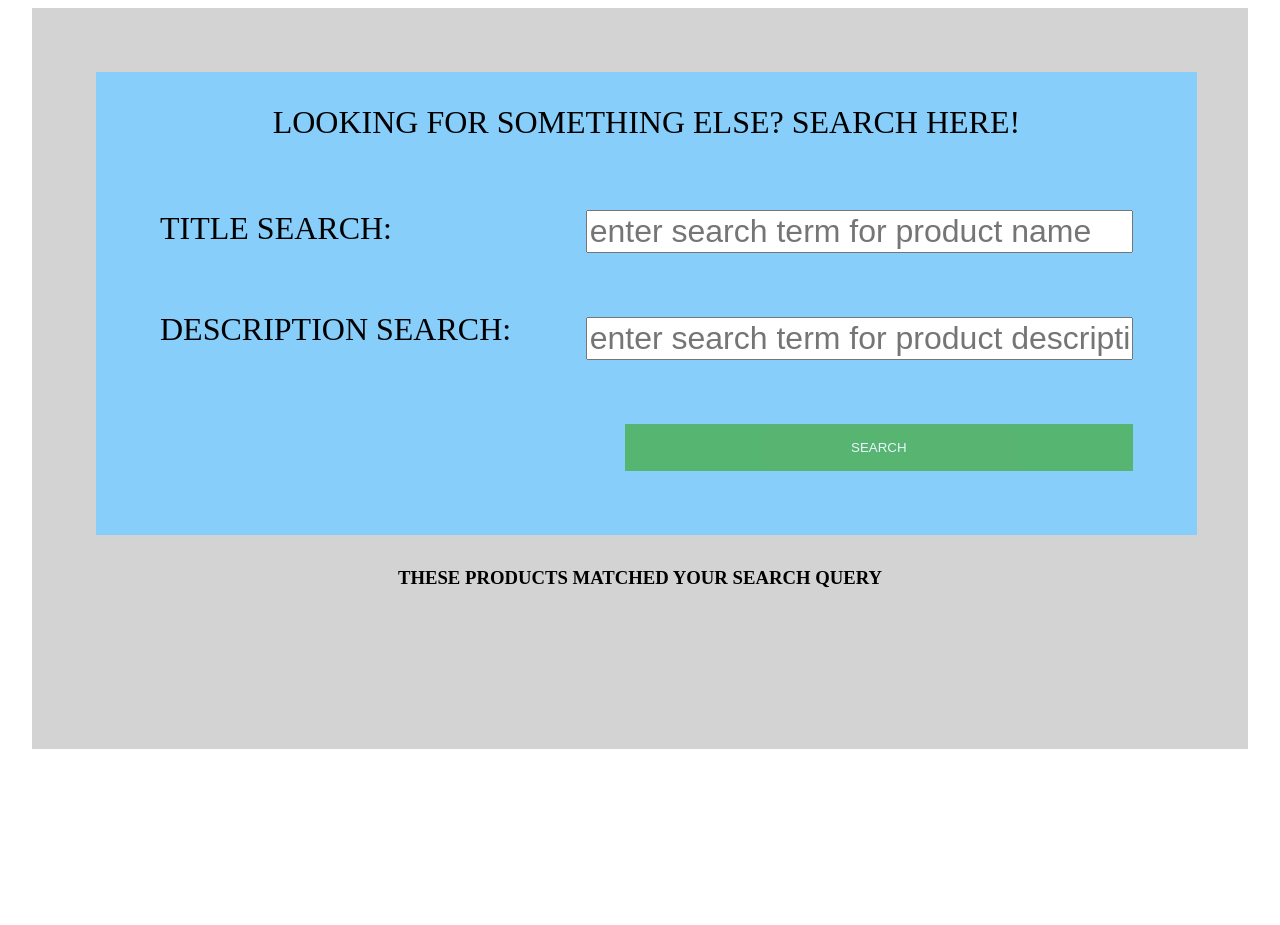
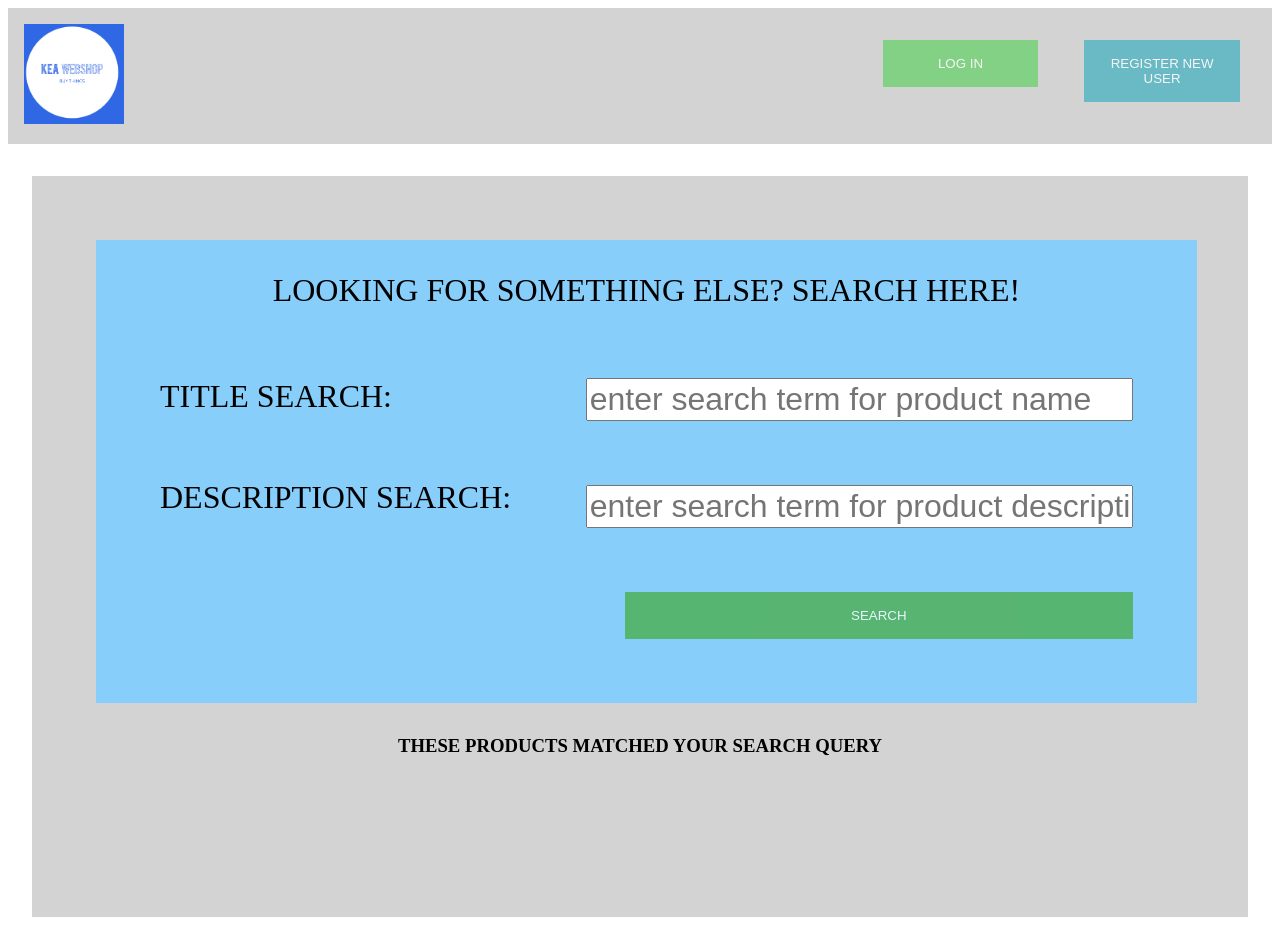
Before and after one commit to jensbackvall/DatabaseExam2019WebShop, a website: page public/searchresults/searchresults.html in a window 1280 px wide. Before the commit the page ends 800 px from the top, so only its background shows below. Drawn offline with nearby package versions, Linux system fonts and the light colour scheme; no server answers.

Commit message:
enable login and save userid in window.localstorage

```diff
--- a/public/index/index.js
+++ b/public/index/index.js
@@ -1,5 +1,8 @@
 
 // Fetches all products via en endpoint '/product'. This endpoints queries databse for all products
+const currentUser = window.localStorage.getItem('userid');
+console.log(currentUser);
+
 $.ajax({
     "url": "../products",
     "method": "GET"
--- /dev/null
+++ b/public/main.css
@@ -0,0 +1,49 @@
+header {
+    padding: 1rem;
+    display: grid;
+    grid-template-columns: 1fr 1fr 1fr;
+    grid-gap: 2rem;
+    background-color: lightgray;
+    margin-bottom: 2rem;
+}
+
+.logo {
+    width: 100%;
+}
+
+img {
+    height: 100px;
+    width: 100px;
+}
+
+.mid-header {
+    width: 100%;
+}
+
+.loginregister {
+    width: 100%;
+}
+
+.gotologinbutton {
+    float: left;
+    margin: 1rem;
+    background-color: rgb(110, 209, 113);
+    color: white;
+    padding: 16px 20px;
+    border: none;
+    cursor: pointer;
+    width: 40%;
+    opacity: 0.8;
+}
+
+.gotoregisterbutton {
+    float: right;
+    margin: 1rem;
+    background-color: rgb(79, 180, 194);
+    color: white;
+    padding: 16px 20px;
+    border: none;
+    cursor: pointer;
+    width: 40%;
+    opacity: 0.8;
+}
--- a/public/searchresults/searchresults.html
+++ b/public/searchresults/searchresults.html
@@ -8,9 +8,19 @@
     <script src="https://code.jquery.com/jquery-3.3.1.js" type="text/javascript"></script>
     <script src="../searchresults/searchresults.js"></script>
     <link rel="stylesheet" type="text/css" href="../searchresults/searchresults.css" />
+    <link rel="stylesheet" type="text/css" href="../main.css" />
 </head>
 <body>
-    <header></header>
+    <header>
+        <div class="logo">
+            <img src="../images/logo.png" alt="logo">
+        </div>
+        <div class="mid-header"></div>
+        <div class="loginregister">
+            <button class="gotologinbutton" onclick="window.location.href = '../login/login.html';">LOG IN</button>
+            <button class="gotoregisterbutton" onclick="window.location.href = '../register/register.html';">REGISTER NEW USER</button>
+        </div>
+    </header>
     <main>
         <div class="search-bar">
             Looking for something else? Search here!<br><br>
```
Also changed, not shown: app.js (+58 -29 lines), public/Login/Login.html (+32 -2 lines), public/Register/Register.html (+2 -0 lines), public/index/index.html (+11 -1 lines), public/productview/productview.html (+11 -1 lines), public/shopping-basket/shoppingbasket.html (+11 -1 lines), public/images/logo.png (added).
